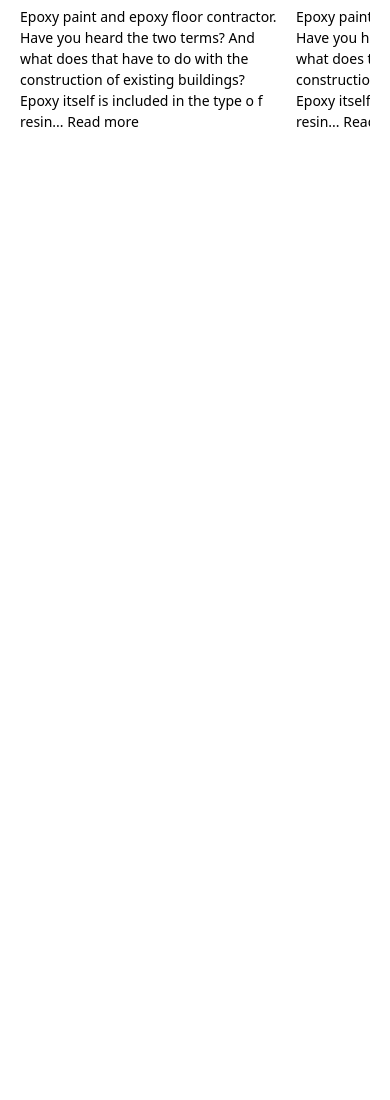
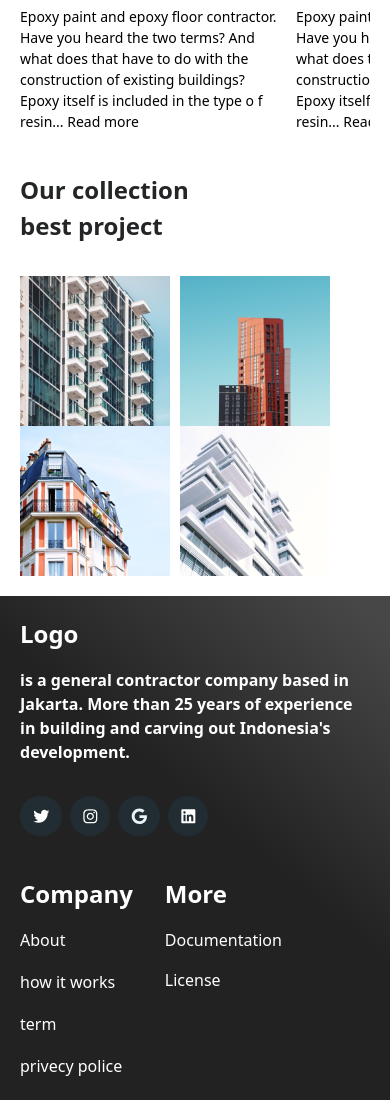
Before and after one commit to kushan-ghughu/real-estate-project, a website built with Vite: page index.html in a window 390 px wide. Shown: the part 4351-5451 px from the top of the page. Before the commit the page ends 4503 px from the top, so only its background shows below. Built offline with nearby package versions, Linux system fonts and the light colour scheme.

Commit message:
mobile version complete

```diff
--- a/index.html
+++ b/index.html
@@ -279,6 +279,50 @@
 
     <!--news and update end-->
 
+    <!--Project section start-->
+    <section class="p-5 flex flex-col gap-8">
+      <h2 class="text-[#242527] text-xl font-bold ">Our collection <br> best project</h2>
+      <div class="grid grid-cols-2 max-w-[20rem]">
+        <img src="public/project/project1.png" alt="">
+        <img src="public/project/project2.png" alt="">
+        <img src="public/project/project3.png" alt="">
+        <img src="public/project/project4.png" alt="">
+      </div>
+    </section>
+    <!--Project section end-->
+
+    <!--footer start-->
+    <footer class="black-grad p-5  text-white">
+      <div class="flex flex-col gap-4">
+        <h2 class=" text-xl font-bold">Logo</h2>
+        <p class="text-md font-semibold">is a general contractor company based in Jakarta. More than 25 years of experience in building and carving out Indonesia's development.</p>
+        <div class="flex gap-2 mt-4">
+          <img src="public/logo/logo1.svg" alt="">
+          <img src="public/logo/logo2.svg" alt="">
+          <img src="public/logo/logo3.svg" alt="">
+          <img src="public/logo/logo4.svg" alt="">
+        </div>
+      </div>
+
+      <div class="flex mt-10 gap-8">
+        <div class="flex flex-col">
+          <h4 class="text-xl font-bold">Company</h4>
+          <p class="text-md mt-4 hover:border-b-2 cursor-pointer hover:border-white border-b-2 border-transparent">About</p>
+          <p class="text-md mt-4 hover:border-b-2 cursor-pointer hover:border-white border-b-2 border-transparent">how it works</p>
+          <p class="text-md mt-4 hover:border-b-2 cursor-pointer hover:border-white border-b-2 border-transparent">term</p>
+          <p class="text-md mt-4 hover:border-b-2 cursor-pointer hover:border-white border-b-2 border-transparent">privecy police</p>
+        </div>
+
+        <div>
+          <h4 class="text-xl font-bold">More</h4>
+          <p class="text-md mt-4">Documentation</p>
+          <p class="text-md mt-4">License</p>
+        </div>
+      </div>
+
+
+    </footer>
+    <!--footer end-->
   </main>
 
   <script type="module" src="/main.js"></script>
```
Also changed, not shown: public/Frame 663.png (added), public/logo/logo1.svg (added), public/logo/logo2.svg (added), public/logo/logo3.svg (added), public/logo/logo4.svg (added), public/project/project1.png (added), public/project/project2.png (added), public/project/project3.png (added), public/project/project4.png (added).
